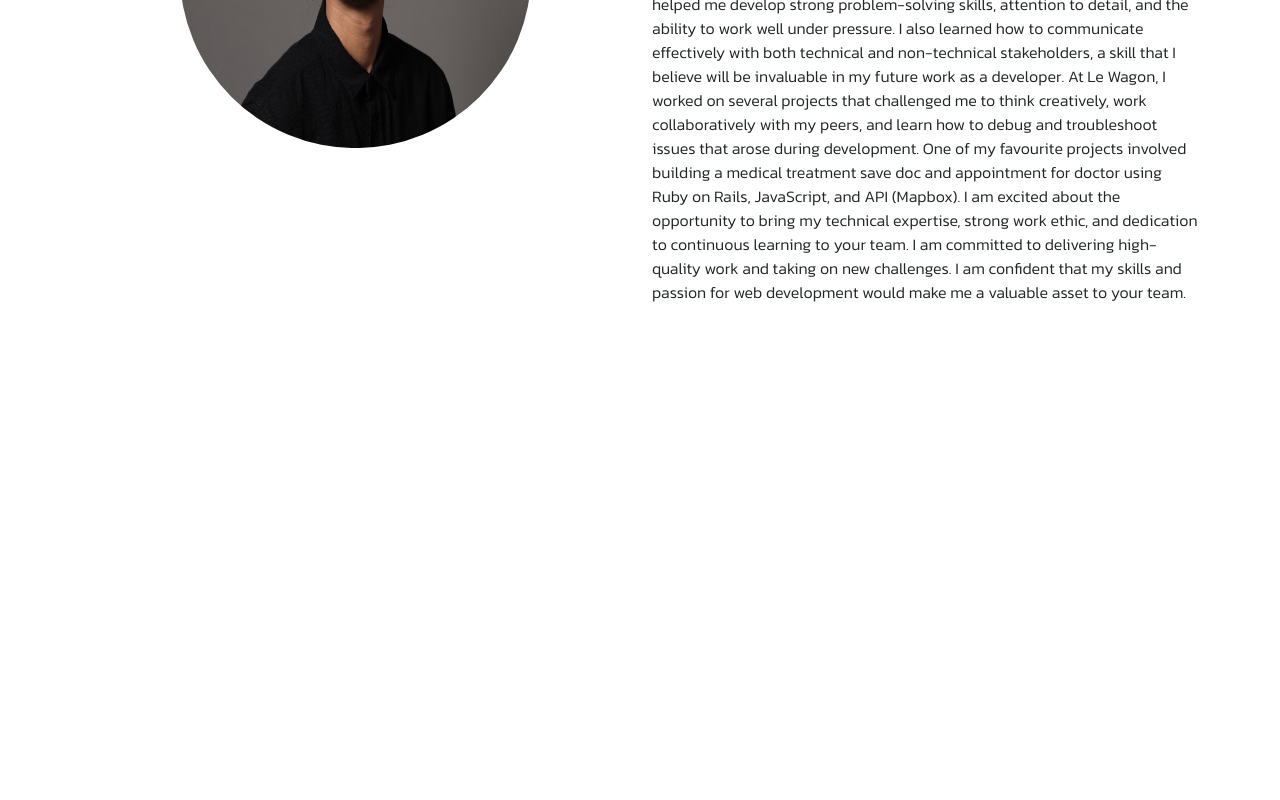
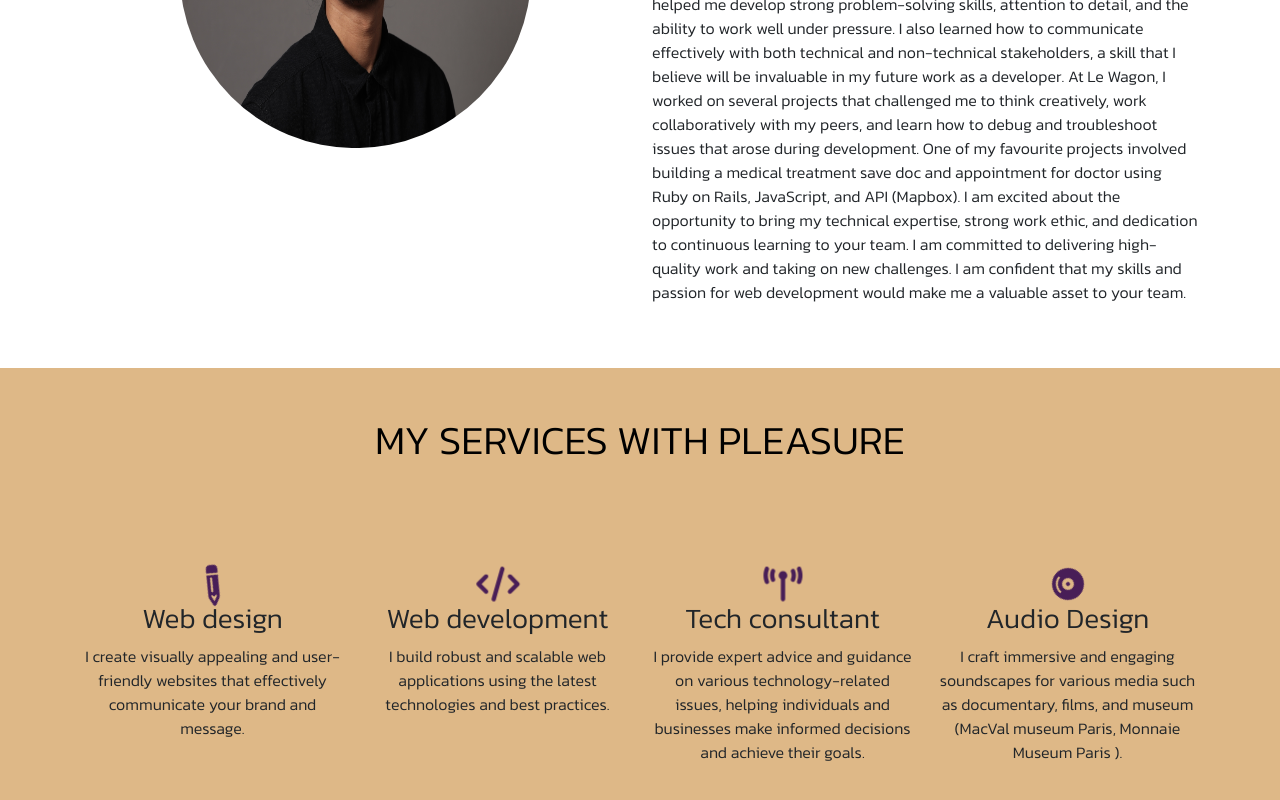
Before and after one commit to mmkclement/Statement-As-Webdev, a React (Create React App) app: page / in a window 1280 px wide. Shown: the part 1032-1832 px from the top of the page. Before the commit the page ends 1400 px from the top, so only its background shows below. Built offline with nearby package versions, Linux system fonts and the light colour scheme.

Commit message:
services finished

```diff
--- a/package.json
+++ b/package.json
@@ -3,6 +3,8 @@
   "version": "0.1.0",
   "private": true,
   "dependencies": {
+    "@fortawesome/free-solid-svg-icons": "^6.4.0",
+    "@fortawesome/react-fontawesome": "^0.2.0",
     "@testing-library/jest-dom": "^5.16.5",
     "@testing-library/react": "^13.4.0",
     "@testing-library/user-event": "^13.5.0",
--- a/src/App.css
+++ b/src/App.css
@@ -218,3 +218,23 @@ padding: .3rem;
     width: 10rem;
   }
 }
+
+/*  Service   */
+
+.services {
+  text-align: center;
+  padding-bottom: 2rem;
+  background: burlywood;
+}
+
+.services h1 {
+  color: black;
+  text-transform: uppercase;
+}
+
+.services circle {
+  position: relative;
+  margin: 0.375rem;
+  background: var(--primary-whit);
+  border-radius: 50%;
+}
--- a/src/App.js
+++ b/src/App.js
@@ -4,6 +4,7 @@ import "bootstrap/dist/css/bootstrap.min.css";
 import NavBar from "./components/NavBar";
 import Header from "./components/Header";
 import AboutMe from "./components/AboutMe";
+import Service from "./components/Service";
 
 function App() {
   return (
@@ -11,6 +12,7 @@ function App() {
       <NavBar />
       <Header />
       <AboutMe />
+      <Service />
     </>
   );
 }
--- a/src/components/Header.js
+++ b/src/components/Header.js
@@ -8,7 +8,7 @@ const Header = () => {
         <h1>Web Development</h1>
         <Typed
         className="typed-text"
-        strings={["Web Design", "API" , "Ruby" , "Rails" ,  "REACT" , "FIGMA" ,"Heroku", "Scalingo"] }
+        strings={["Web Design", "API" , "Ruby" , "Rails" , "React" ,"Bootstrap", "Jira", "Figma" ,"Heroku", "Scalingo", "PostgreSQL"] }
         typeSpeed={40}
         backSpeed={60}
         loop/>
--- /dev/null
+++ b/src/components/Service.js
@@ -0,0 +1,93 @@
+import React from "react";
+import { FontAwesomeIcon } from "@fortawesome/react-fontawesome";
+import {
+  faPencil,
+  faCode,
+  faTowerBroadcast,
+  faCompactDisc,
+} from "@fortawesome/free-solid-svg-icons";
+
+const Service = () => {
+  return (
+    <div className="services">
+      <h1 className="py-5">My services with pleasure</h1>
+      <div className="py-5">
+        <div className="container">
+          <div className="row">
+            <div className="col-md-3 col-sm-6">
+              <div className="box">
+                <div className="circle">
+                  {" "}
+                  <FontAwesomeIcon
+                    icon={faPencil}
+                    spin
+                    style={{ color: "#481e57" }}
+                    size="2x"
+                  />
+                </div>
+                <h3>Web design</h3>
+                <p>
+                  I create visually appealing and user-friendly websites that
+                  effectively communicate your brand and message.
+                </p>
+              </div>
+            </div>
+            {/* */}
+            <div className="col-md-3 col-sm-6">
+              <div className="box">
+                <FontAwesomeIcon
+                  icon={faCode}
+                  beat
+                  style={{ color: "#481e57" }}
+                  size="2x"
+                />
+                <h3>Web development</h3>
+                <p>
+                  I build robust and scalable web applications using the latest
+                  technologies and best practices.
+                </p>
+              </div>
+            </div>
+            {/* */}
+            <div className="col-md-3 col-sm-6">
+              <div className="box">
+                <FontAwesomeIcon
+                  icon={faTowerBroadcast}
+                  beat
+                  style={{ color: "#481e57" }}
+                  size="2x"
+                />
+                <h3>Tech consultant </h3>
+                <p>
+                  I provide expert advice and guidance on various
+                  technology-related issues, helping individuals and businesses
+                  make informed decisions and achieve their goals.
+                </p>
+              </div>
+            </div>
+            {/* */}
+            <div className="col-md-3 col-sm-6">
+              <div className="box">
+                <FontAwesomeIcon
+                  icon={faCompactDisc}
+                  spin
+                  style={{ color: "#481e57" }}
+                  size="2x"
+                />
+                <h3>Audio Design</h3>
+                <p>
+                  I craft immersive and engaging soundscapes for various media
+                  such as documentary, films, and museum (MacVal museum Paris,
+                  Monnaie Museum Paris ).
+                </p>
+              </div>
+            </div>
+            {/* */}
+          </div>
+        </div>
+      </div>
+    </div>
+  );
+};
+
+export default Service;
```
Also changed, not shown: 1 other file (tests, documents, lock files or other folders).
